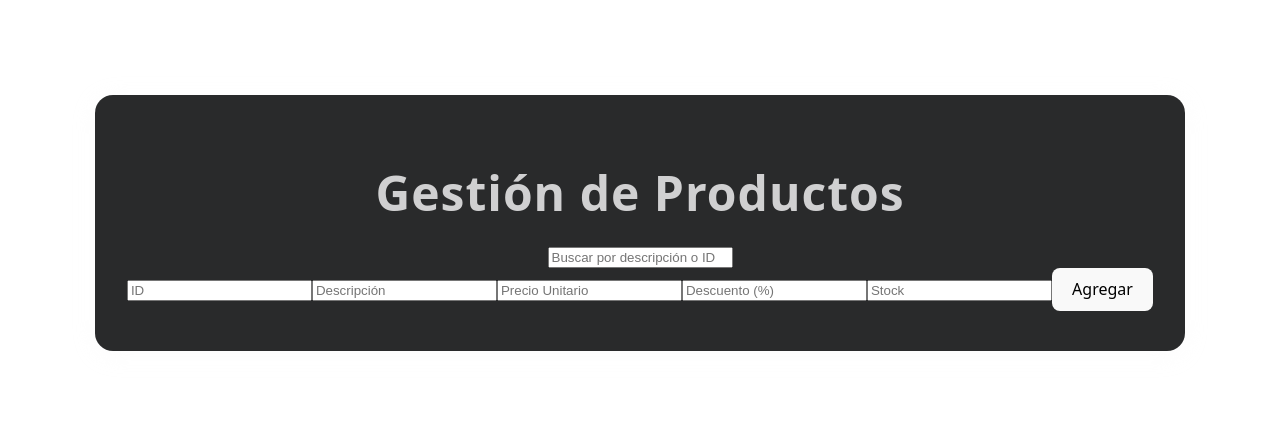
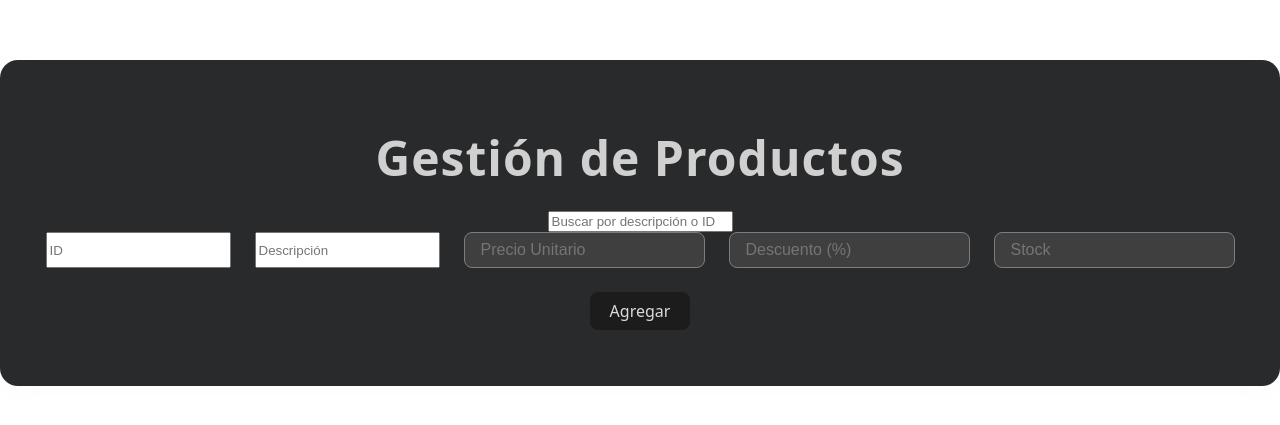
Before and after one commit to GonzaTaritolay/pv_tp4_grupo17, a React (Vite) app: page / in a window 1280 px wide. Shown: the part 177-602 px from the top of the page. Built offline with nearby package versions, Linux system fonts and the light colour scheme.

Commit message:
Estilo botones

```diff
--- a/src/App.css
+++ b/src/App.css
@@ -16,6 +16,74 @@ h1 {
   letter-spacing: 1px;
 }
 
+form {
+  display: flex;
+  gap: 1.5rem;
+  margin-bottom: 1rem;
+  justify-content: center;
+  flex-wrap: wrap;
+}
+
+form input[type="text"],
+form input[type="number"] {
+  padding: 0.5rem 1rem;
+  border: 1px solid #7c7d7f;
+  border-radius: 8px;
+  font-size: 1rem;
+  background: #403f3f;
+  transition: border 0.2s;
+}
+
+form input:focus {
+  border: 1.5px solid #363232;
+  outline: none;
+}
+
+form button {
+  background: #1d1c1c;
+  color: #e0e0e0f9;
+  border: none;
+  border-radius: 8px;
+  padding: 0.5rem 1.2rem;
+  font-size: 1rem;
+  cursor: pointer;
+  transition: background 0.2s;
+}
+
+form button:hover {
+  background: #544ddf;
+}
+
+.btn-delete {
+  background: #1d1c1c;
+  color: #fff;
+  border: none;
+  border-radius: 6px;
+  padding: 0.5rem 1.2rem;
+  cursor: pointer;
+  font-weight: 500;
+  transition: background 0.2s;
+}
+.btn-delete:hover {
+  background: #544ddf;
+}
+
+.btn-edit {
+  background: #1d1c1c;
+  color: #fff;
+  border: none;
+  border-radius: 6px;
+  padding: 0.5rem 1.2rem;
+  cursor: pointer;
+  font-weight: 500;
+  margin-right: 0.5rem;
+  transition: background 0.2s;
+}
+
+.btn-edit:hover {
+  background: #544ddf;
+}
+
 .card {
   padding: 2em;
 }
```
